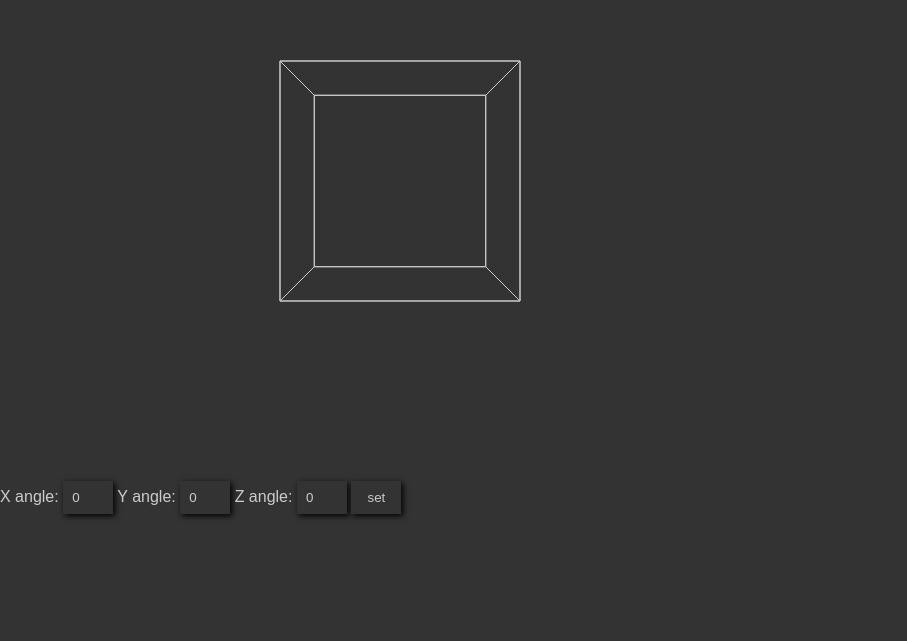
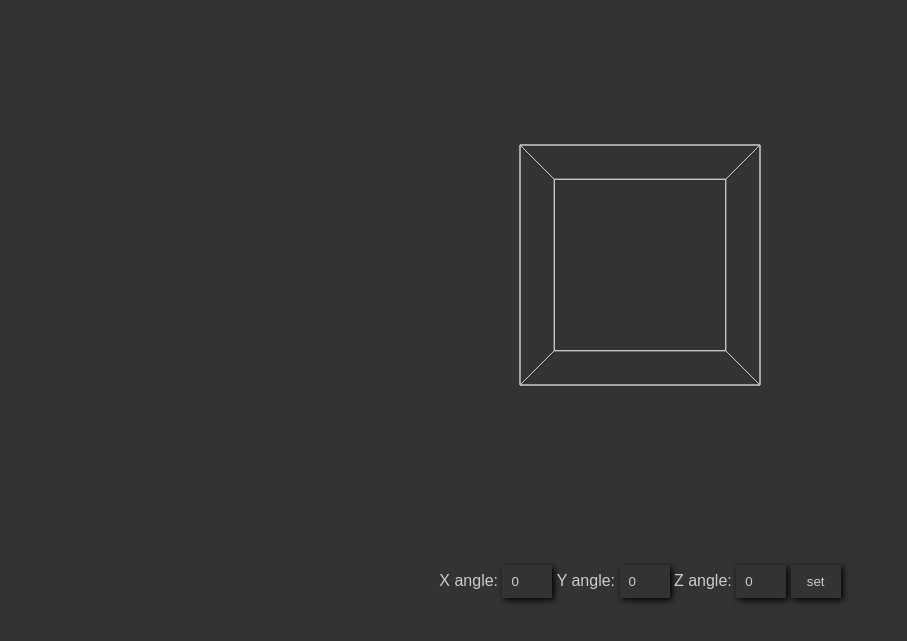
Before and after one commit to marcin-barylka/SpinningCube, a plain HTML site: page index.html in a window 1280 px wide. Shown: the part 119-760 px from the top of the page, without its empty margins (0-907 px from the left). Drawn offline with Linux system fonts and the light colour scheme.

Commit message:
Flexboxed

```diff
--- a/css/style.css
+++ b/css/style.css
@@ -1,5 +1,7 @@
 * {
-	box-sizing: border-box;
+    margin: 0;
+    padding: 0;
+    box-sizing: border-box;
 }
 
 body {
@@ -8,16 +10,16 @@ body {
 	padding: 0;
     background-color: #333;
     color: #ccc;
+    display: flex;
+    width: 100vw;
+    height: 100vh;
+    flex-direction: column;
+    justify-content: center;
+    align-items: center;
 }
 
 canvas {
-	/*width: 800px;*/
-	/*height: 600px;*/
 	background-color: #333;
-}
-
-#canvas-container {
-    margin: 0 auto;
 }
 
 input, button {
--- a/index.html
+++ b/index.html
@@ -2,7 +2,6 @@
 
 <head>
     <title>Rotating cube</title>
-    <!-- <script src="https://code.jquery.com/jquery-2.2.4.min.js" integrity="sha256-BbhdlvQf/xTY9gja0Dq3HiwQF8LaCRTXxZKRutelT44=" crossorigin="anonymous"></script> -->
     <script src="js/app.js" type="text/javascript"></script>
     <link rel="stylesheet" type="text/css" href="css/style.css">
 </head>
@@ -12,7 +11,7 @@
         <canvas id="screen" width="800" height="600">
         </canvas>
     </div>
-    <div>
+    <div id="controls">
         <label>X angle:
             <input type="text" id="x">
         </label>
```
